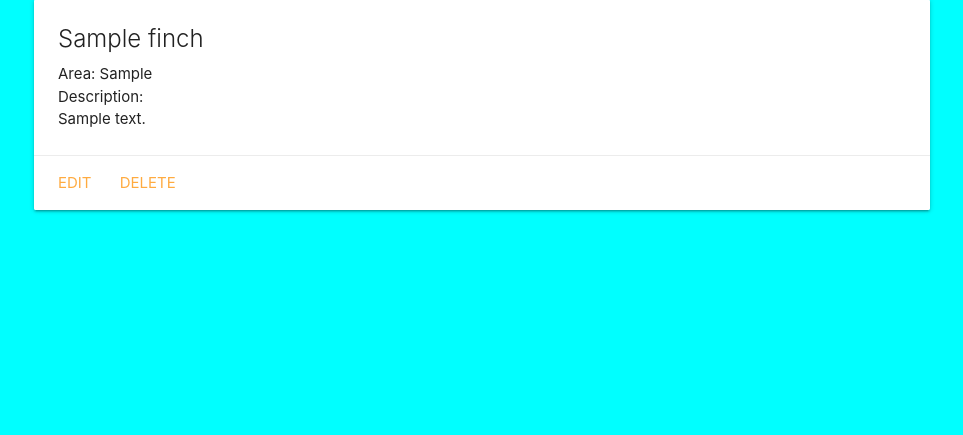
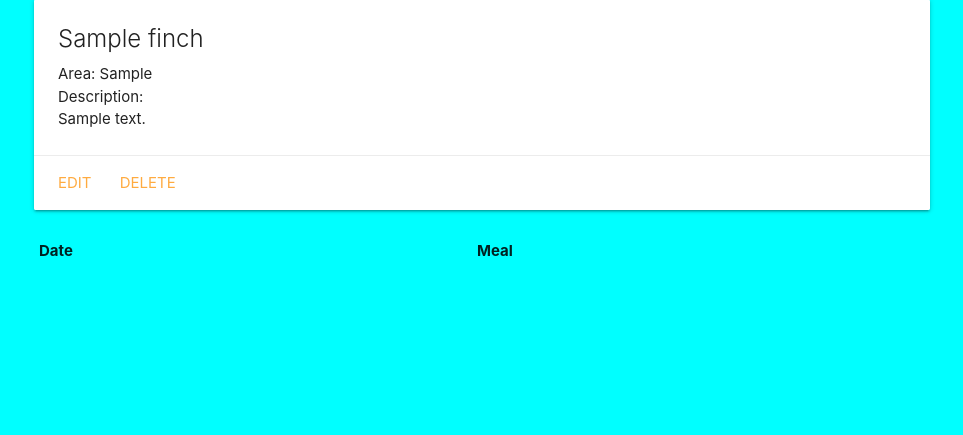
Before and after one commit to mlewis2257/finch-collector, a Django app: page /finches/1/ in a window 1280 px wide. Shown: the part 201-636 px from the top of the page, without its empty margins (158-1121 px from the left). Run offline with Django 4.2, Linux system fonts and the light colour scheme; tables that the repository leaves empty hold one stand-in row (values such as "Sample post"); lists and menus that the app fills with data are empty.

Commit message:
Feeding Model

```diff
--- a/main_app/admin.py
+++ b/main_app/admin.py
@@ -1,6 +1,7 @@
 from django.contrib import admin
 
-from .models import Finch
+from .models import Finch, Feeding
 # Register your models here.
 
 admin.site.register(Finch)
+admin.site.register(Feeding)
--- a/main_app/models.py
+++ b/main_app/models.py
@@ -2,6 +2,11 @@
 from django.urls import reverse
 
 # Create your models here.
+MEALS = (
+    ('B', 'Breakfast'),
+    ('L', 'Lunch'),
+    ('D', 'Dinner'),
+)
 
 
 class Finch(models.Model):
@@ -11,3 +16,13 @@
 
     def get_absolute_url(self):
         return reverse('detail', kwargs={'finch_id': self.id})
+
+
+class Feeding(models.Model):
+    date = models.DateField('feeding date')
+    meal = models.CharField(max_length=1, choices=MEALS, default=MEALS[0][0])
+
+    finch = models.ForeignKey(Finch, on_delete=models.CASCADE)
+
+    def __str__(self):
+        return f"{self.get_meal_display()} on {self.date}"
--- a/main_app/templates/finches/detail.html
+++ b/main_app/templates/finches/detail.html
@@ -13,5 +13,23 @@
     <a href="{% url 'finch_delete' finch.id %}">Delete</a>
   </div>
 </div>
+<div class="col s6">
+  <table class="striped">
+    <thead>
+      <tr>
+        <th>Date</th>
+        <th>Meal</th>
+      </tr>
+    </thead>
+    <tbody>
+      {% for feeding in cat.feeding_set.all %}
+      <tr>
+        <td>{{feeding.date}}</td>
+        <td>{{feeding.get_meal_display}}</td>
+      </tr>
+      {% endfor %}
+    </tbody>
+  </table>
+</div>
 
 {% endblock %}
```
Also changed, not shown: main_app/migrations/0002_feeding.py (added).
